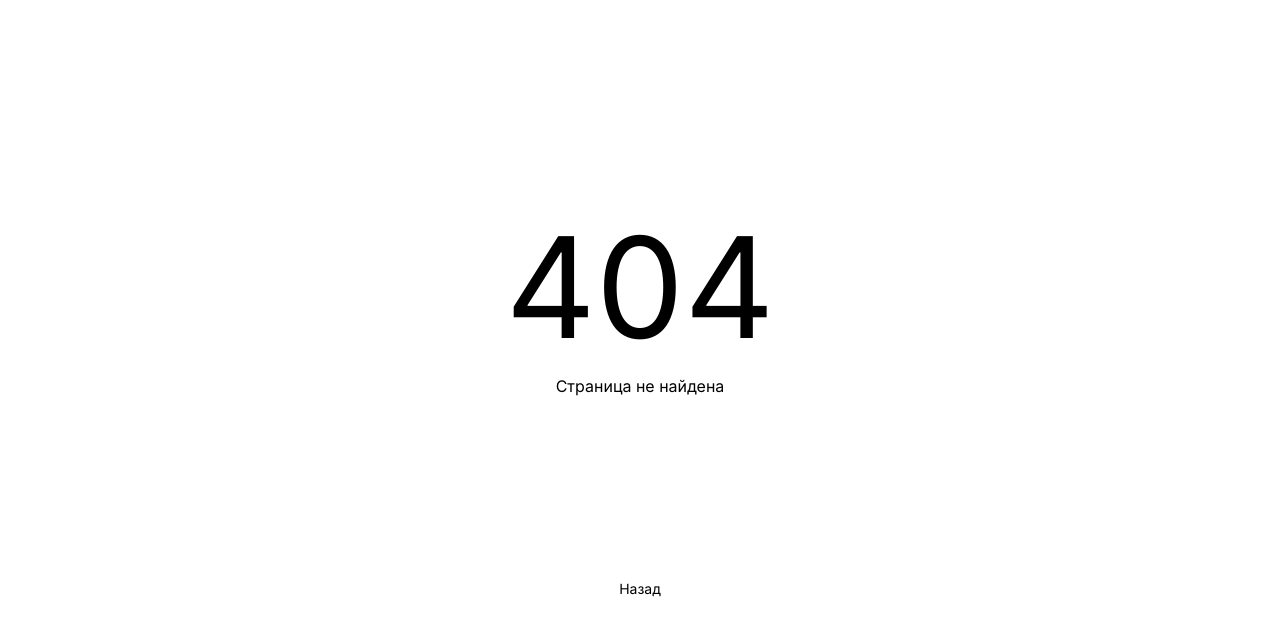
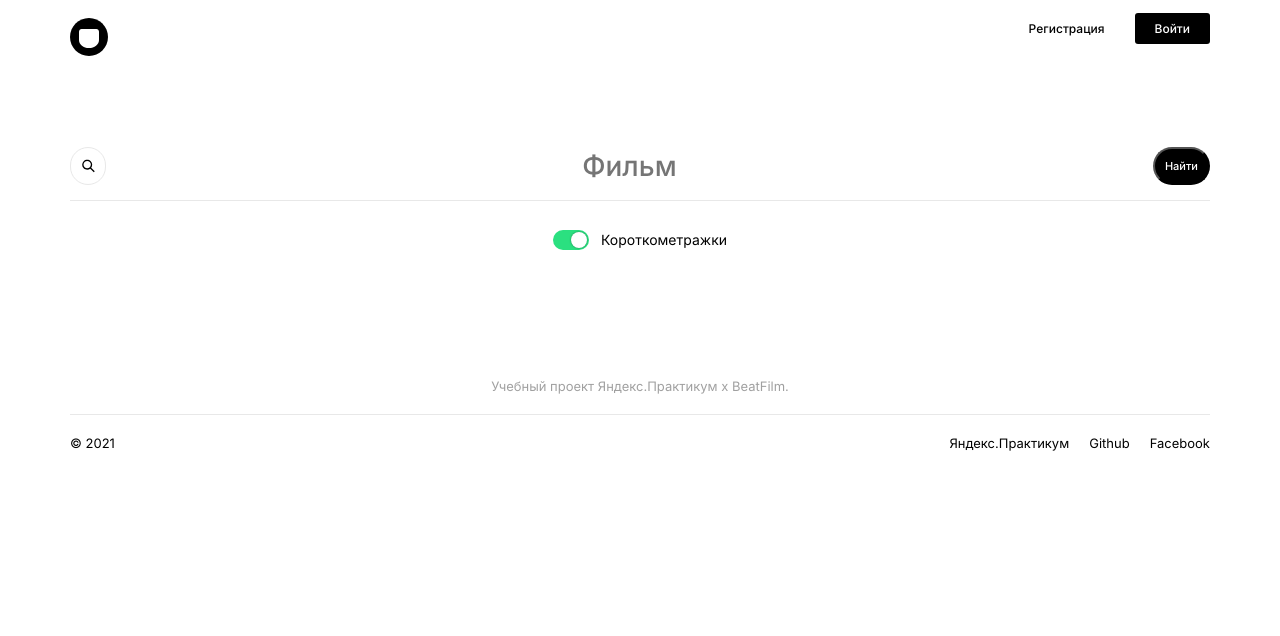
Before and after one commit to cados/movies-explorer-frontend, a React (Create React App) app: page /movies in a window 1280 px wide. Before the commit this address led to /404. Shown: the top 636 px of the page. Built offline with nearby package versions, Linux system fonts and the light colour scheme.

Commit message:
feat: Добавлен Searchform

```diff
--- a/src/components/App/App.js
+++ b/src/components/App/App.js
@@ -10,6 +10,7 @@ import NotFound from '../NotFound/NotFound';
 import Login from '../Login/Login';
 import Registration from '../Register/Register';
 import Profile from '../Profile/Profile';
+import Movies from '../Movies/Movies';
 
 function App() {
   const routesPathsHeaderArray = [
@@ -32,6 +33,12 @@ function App() {
         <Header />
       ) }
       <Switch>
+        <Route exact path="/">
+          <Main />
+        </Route>
+        <Route exact path="/movies">
+          <Movies />
+        </Route>
         <Route exact path="/signup">
           <Registration />
         </Route>
@@ -40,9 +47,6 @@ function App() {
         </Route>
         <Route exact path="/profile">
           <Profile />
-        </Route>
-        <Route exact path="/">
-          <Main />
         </Route>
         <Route exact path="/404">
           <NotFound />
--- a/src/components/Footer/Footer.css
+++ b/src/components/Footer/Footer.css
@@ -25,7 +25,7 @@
   color: #000;
   cursor: pointer;
   text-decoration: none;
-  transition: opacity .3s ease;
+  transition: .3s ease;
 }
 
 .footer__link:hover {
--- /dev/null
+++ b/src/components/Movies/Movies.css
@@ -0,0 +1,5 @@
+.movies{
+  max-width: 1280px;
+  margin: 0 auto;
+  padding:70px 70px 49px 70px;
+}
--- /dev/null
+++ b/src/components/Movies/Movies.js
@@ -0,0 +1,20 @@
+import React from 'react';
+import './Movies.css';
+import SearchForm from '../SearchForm/SearchForm';
+
+function Movies() {
+  return (
+    <section className="movies">
+      <SearchForm
+        title="Фильмы"
+        // search={searchFilter}
+      />
+      {/* <MoviesCardList
+        movieList={currentMovieList}
+        component={MoviesCard}
+      /> */}
+    </section>
+  );
+}
+
+export default Movies;
--- /dev/null
+++ b/src/components/SearchForm/SearchForm.css
@@ -0,0 +1,152 @@
+.search {
+  padding-bottom: 15px;
+  border-bottom: 1px solid #E8E8E8;
+}
+
+.search__title{
+  font-size:28px;
+  line-height:34px;
+  font-weight:500;
+  color:#A0A0A0;
+  margin: 0;
+  text-align: center;
+  border: none;
+  width: 100%;
+
+}
+
+.search__form{
+ width:100%;
+ display:flex;
+}
+
+.search__button{
+  font-size:11px;
+  line-height:18px;
+  font-weight:500;
+  background:#000;
+  color:#fff;
+  border-radius:48px;
+  padding:8px 10px 8px 10px;
+  text-align: center;
+  cursor: pointer;
+  transition: .3s ease;
+}
+
+.search__icon{
+  border:1px solid #E8E8E8;
+  border-radius:48px;
+  padding:6px;
+}
+
+.search__button:hover{
+  opacity: .5;
+}
+/*-------------CSS CHECKBOX--------------*/
+.checkbox {
+  display: flex;
+  align-items: center;
+  padding-top: 29px;
+  justify-content: center;
+}
+
+.checkbox__container {
+  position: relative;
+  display: inline-block;
+}
+
+.checkbox__input {
+  display: none;
+}
+
+.checkbox__label {
+  display: block;
+  width: 2.8125vw;
+  height: 1.5625vw;
+
+  text-indent: -150%;
+  clip: rect(0 0 0 0);
+  color: transparent;
+  user-select: none;
+}
+
+.checkbox__label::before,
+.checkbox__label::after {
+  content: "";
+  display: block;
+  position: absolute;
+  cursor: pointer;
+}
+
+.checkbox__label::before {
+  width: 100%;
+  height: 100%;
+  background-color: #dedede;
+  border-radius: 20px;
+  -webkit-transition: background-color 0.25s ease;
+  transition: background-color 0.25s ease;
+}
+
+.checkbox__label::after {
+  top: 0.15625vw;
+  left: 0.15625vw;
+  width: 1.25vw;
+  height: 1.25vw;
+  border-radius: 50%;
+  background-color: #fff;
+  box-shadow: 0 0 0.15625vw rgba(0, 0, 0, 0.45);
+  -webkit-transition: left 0.25s ease;
+  transition: left 0.25s ease;
+}
+
+.checkbox__input:checked + .checkbox__label::before {
+  background-color: #2BE080;
+}
+
+.checkbox__input:checked + .checkbox__label::after {
+  left: 1.40625vw;
+}
+
+.checkbox__text {
+  font-size: 14px;
+  line-height: 18px;
+  padding-left: 12px;
+  padding-bottom: 1px;
+}
+
+
+@media (max-width: 800px) {
+  .checkbox {
+    padding-top: 30px;
+    flex-direction: row-reverse;
+  }
+
+  .checkbox__label {
+    width: 36px;
+    height: 20px;
+  }
+  .checkbox__label::after {
+    top: 2px;
+    left: 3px;
+    width: 16px;
+    height: 16px;
+  }
+  .checkbox__input:checked + .checkbox__label::after {
+    left: 17px;
+  }
+  .checkbox__text {
+    font-size: 13px;
+    padding: 1px 16px 0 0;
+  }
+}
+@media (max-width: 500px) {
+  .checkbox {
+    padding: 40px 0;
+    flex-direction: row-reverse;
+    justify-content: center;
+  }
+  .checkbox__text {
+    font-size: 11px;
+    padding: 1px 13px 0 0;
+  }
+}
--- /dev/null
+++ b/src/components/SearchForm/SearchForm.js
@@ -0,0 +1,27 @@
+import React from 'react';
+import './SearchForm.css';
+import icon from '../../images/icon_lupa.svg';
+
+function SearchForm() {
+  return (
+    <>
+      <div className="search">
+
+        <form className="search__form">
+          <img className="search__icon" src={icon} title="search"></img>
+          <input className="search__title" type="text" placeholder="Фильм"/>
+          <button className="search__button">Найти</button>
+        </form>
+      </div>
+      <div className="checkbox">
+        <div className="checkbox__container">
+          <input id="switch" type="checkbox" className="checkbox__input" defaultChecked />
+          <label htmlFor="switch" className="checkbox__label">Switch</label>
+        </div>
+        <label htmlFor="switch" className="checkbox__text">Короткометражки</label>
+      </div>
+    </>
+  );
+}
+
+export default SearchForm;
```
Also changed, not shown: src/images/icon_lupa.svg (added).
